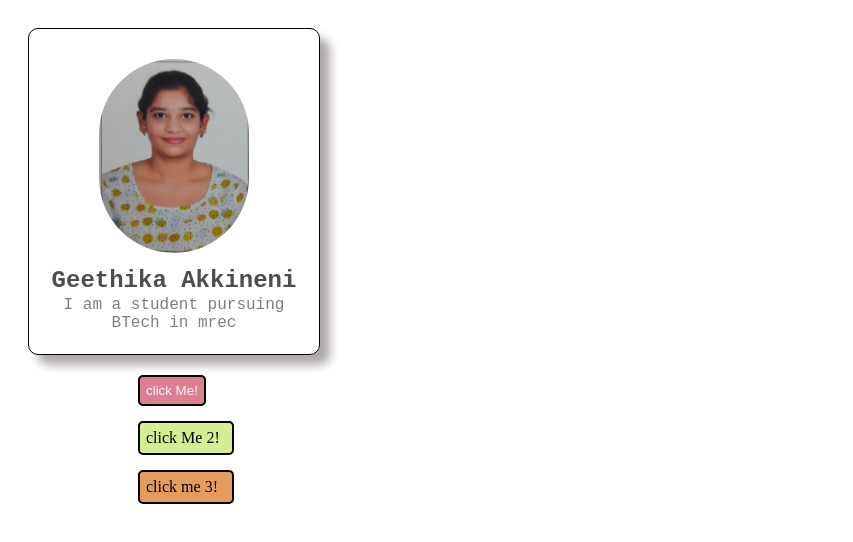
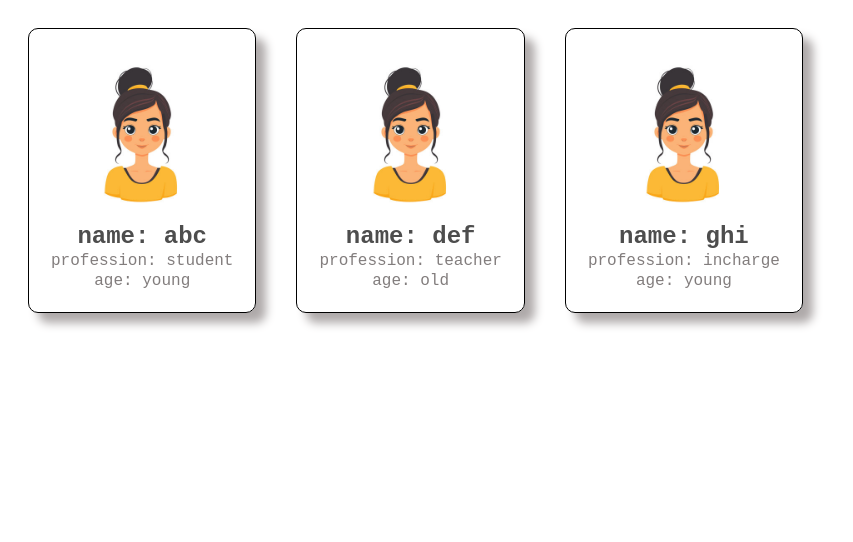
Before and after one commit to geethikaakkineni/react_learning_progress, a React (Vite) app: page / in a window 1280 px wide. Shown: the top 542 px of the page, without its empty margins (0-853 px from the left). Built offline with nearby package versions, Linux system fonts and the light colour scheme.

Commit message:
props in react exaple

```diff
--- a/src/App.jsx
+++ b/src/App.jsx
@@ -4,13 +4,16 @@ import Food from './Food.jsx'
 import Card from './Card.jsx'
 import Button from './button_component/Button.jsx'
 import Button2 from './Button2.jsx'
+import Studata from './Studata.jsx'
 
 function App() {
   return(
     <>
-      <Card/>
-      <Button/>
-      <Button2/>
+      <Studata name="abc" profession="student" age={21}></Studata>
+      <Studata name="def" profession="teacher" age={36}></Studata>
+      <Studata name="ghi" profession="incharge" age={19}></Studata>
+
+
     </>
   );
 
--- a/src/Card.jsx
+++ b/src/Card.jsx
@@ -1,11 +1,14 @@
-import mypic from './assets/passport_size.jpg'
+import mypic from './assets/image.png'
 
-function Card(){
+function Card(data){
     return (
-        <div className="card">
-            <img className='card_img' src={mypic} alt="my picture" ></img>
-            <h2 className='card_title'>Geethika Akkineni</h2>
-            <p className='card_text'>I am a student pursuing BTech in mrec</p>
+        <div>
+            <div className="card1">
+                <img className='card_img' src={mypic} alt="my picture" ></img>
+                <h2 className='card_title'>Geethika Akkineni</h2>
+                <p className='card_text'>I am a student pursuing BTech in mrec</p>
+            </div>
+
         </div>
     );
 }
--- /dev/null
+++ b/src/Studata.jsx
@@ -0,0 +1,14 @@
+import mypic from './assets/image.png'
+
+function Studata(data){
+    return(
+        <div className="card2">
+            <img className='card_img' src={mypic} alt="my picture" ></img>
+            <h2 className='card_title'>name: {data.name}</h2>
+            <p className='card_text'>profession: {data.profession}</p>
+            <p className='card_text'>age: {data.age>30? "old":"young"}</p>
+        </div>
+    );
+}
+
+export default Studata
--- a/src/index.css
+++ b/src/index.css
@@ -1,4 +1,4 @@
-.card{
+.card1 , .card2 {
   border: 1px solid black;
   border-radius: 10px;
   box-shadow: 10px 10px 10px rgb(175, 170, 170) ;
@@ -8,17 +8,17 @@
   max-width: 250px;
   display: inline-block;
 }
-.card .card_img{
+ .card_img{
   max-width: 150px;
   border-radius: 75px;
   margin: 10px;
 }
-.card .card_title{
+.card_title{
   font-family: monospace,cursive;
   margin: 0px;
   color: hsl(0, 0%, 30%);
 }
-.card .card_text{
+.card_text{
   font-family: monospace,cursive;
   margin: 2px;
   color: hsl(0, 2%, 50%);
```
Also changed, not shown: src/assets/image.png (added), src/assets/passport_size.jpg (deleted).
